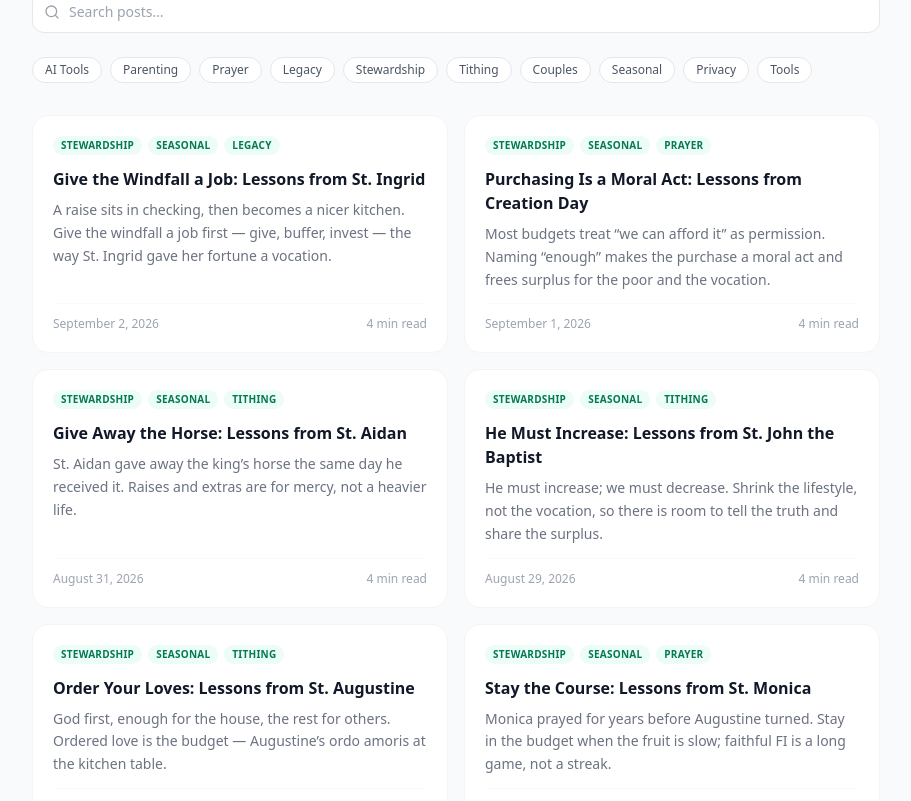
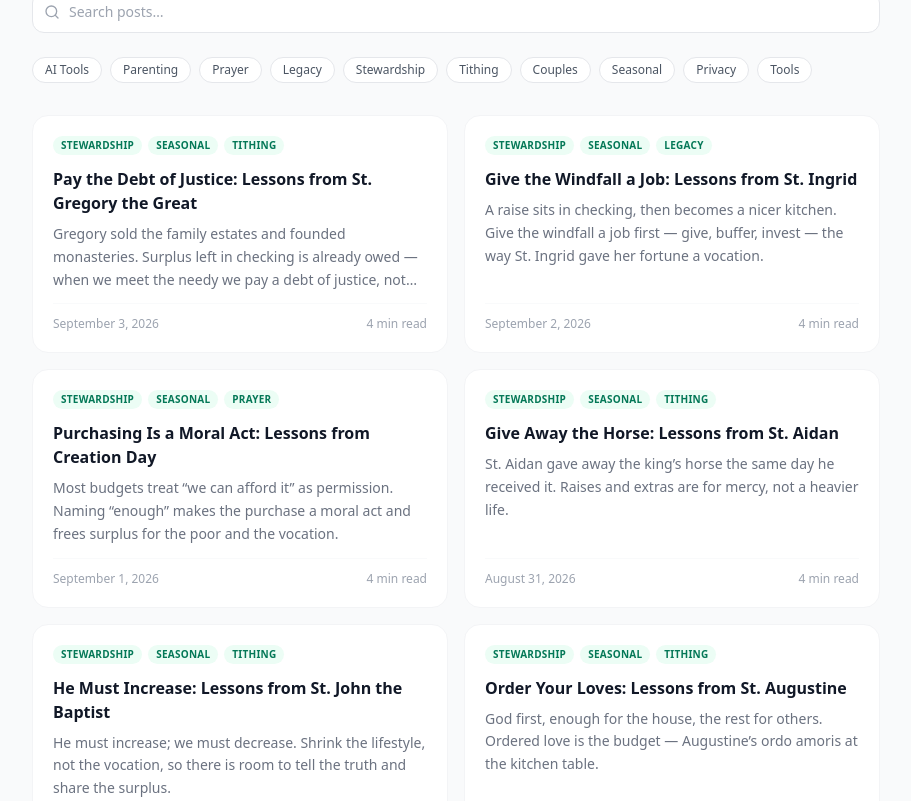
Before and after one commit to daughterpop/super-fi-calc, a React (Vite) app: page /blog in a window 1280 px wide. Shown: the part 635-1436 px from the top of the page, without its empty margins (184-1095 px from the left). Built offline with nearby package versions, Linux system fonts and the light colour scheme.

Commit message:
Add daily blog post: Pay the Debt of Justice: Lessons from St. Gregory the Great – September 3, 2026

```diff
--- a/src/data/posts.js
+++ b/src/data/posts.js
@@ -1,4 +1,14 @@
 const rawPosts = [
+  {
+    title: 'Pay the Debt of Justice: Lessons from St. Gregory the Great',
+    date: 'September 3, 2026',
+    dateSort: '2026-09-03',
+    excerpt: 'Gregory sold the family estates and founded monasteries. Surplus left in checking is already owed — when we meet the needy we pay a debt of justice, not offer a gift.',
+    readTime: '4 min read',
+    link: '/blog/pay-the-debt-of-justice-lessons-from-st-gregory-the-great',
+    tags: ['Stewardship', 'Seasonal', 'Tithing'],
+    featured: false
+  },
   {
     title: 'Give the Windfall a Job: Lessons from St. Ingrid',
     date: 'September 2, 2026',
@@ -423,17 +433,17 @@ const rawPosts = [
     title: 'Make Generosity Ordinary: Lessons from St. Lawrence',
     date: 'August 10, 2026',
     dateSort: '2026-08-10',
-    excerpt: 'The poor are the treasures of the Church. Make generosity a line item, not a mood.',
+    excerpt: 'The poor are the treasures of the Church. Make generosity ordinary so the household can keep saying yes.',
     readTime: '4 min read',
     link: '/blog/make-generosity-ordinary-lessons-from-st-lawrence',
-    tags: ['Stewardship', 'Seasonal'],
+    tags: ['Stewardship', 'Seasonal', 'Tithing'],
     featured: false
   },
   {
     title: 'Build Margin to Carry the Cross: Lessons from St. Edith Stein',
     date: 'August 9, 2026',
     dateSort: '2026-08-09',
-    excerpt: 'Truth first, then the Cross. Honest numbers prepare a family to carry hard seasons without panic.',
+    excerpt: 'She sought truth and carried the Cross. Margin prepares ordinary families to carry the crosses of family life with freedom rather than fear.',
     readTime: '4 min read',
     link: '/blog/build-margin-to-carry-the-cross-lessons-from-st-edith-stein',
     tags: ['Stewardship', 'Seasonal'],
@@ -443,47 +453,17 @@ const rawPosts = [
     title: 'Build Margin Through Gospel Poverty: Lessons from St. Dominic',
     date: 'August 8, 2026',
     dateSort: '2026-08-08',
-    excerpt: 'He sold his books in a famine. Own less, cling less, give the gap a job.',
+    excerpt: 'He chose poverty so the Gospel could travel light. Own less on purpose so the household can move freely toward mission.',
     readTime: '4 min read',
     link: '/blog/build-margin-through-gospel-poverty-lessons-from-st-dominic',
     tags: ['Stewardship', 'Seasonal'],
     featured: false
   },
   {
-    title: 'How to Get Started on Your FI Path',
-    date: 'August 7, 2026',
-    dateSort: '2026-08-07',
-    excerpt: 'A clear, practical starting path for Catholic households: know the number, protect the tithe, build the buffer, then put surplus to work.',
-    readTime: '8 min read',
-    link: '/blog/how-to-get-started-on-your-fi-path',
-    tags: ['Stewardship'],
-    featured: true
-  },
-  {
-    title: 'Why FI for Catholics',
-    date: 'August 7, 2026',
-    dateSort: '2026-08-07',
-    excerpt: 'Financial independence for Catholic families means margin for vocation — Providence and prudence together, tithing in the plan, honest math for large households, and freedom for the mission rather than secular FIRE cosplay.',
-    readTime: '6 min read',
-    link: '/blog/why-fi-for-catholics',
-    tags: ['Stewardship'],
-    featured: true
-  },
-  {
-    title: 'Triple Savings on Online Purchases',
-    date: 'August 7, 2026',
-    dateSort: '2026-08-07',
-    excerpt: 'Stack credit-card rewards, cashback portals, and checkout offers so everyday shopping funds the FI path — without debt and without turning thrift into a second full-time job.',
-    readTime: '7 min read',
-    link: '/blog/triple-savings-online-purchases',
-    tags: ['Stewardship', 'Tools'],
-    featured: true
-  },
-  {
     title: 'Build Margin to Trust Providence: Lessons from St. Cajetan',
     date: 'August 7, 2026',
     dateSort: '2026-08-07',
-    excerpt: 'Trust Providence with a plan, not a shrug. A real buffer is how 2 a.m. anxiety loses its vote.',
+    excerpt: 'He trusted Providence while working hard. Margin is how ordinary households practice the same trust without anxiety running the numbers.',
     readTime: '4 min read',
     link: '/blog/build-margin-to-trust-providence-lessons-from-st-cajetan',
     tags: ['Stewardship', 'Seasonal'],
@@ -493,17 +473,17 @@ const rawPosts = [
     title: 'See the Glory Ahead: Lessons from the Transfiguration',
     date: 'August 6, 2026',
     dateSort: '2026-08-06',
-    excerpt: 'They saw the end before the climb. Write the FI number down so the ordinary week has a why.',
+    excerpt: 'The mountain showed the end of the story. Keep the household pointed toward glory so money stays a tool, not the destination.',
     readTime: '4 min read',
     link: '/blog/see-the-glory-ahead-lessons-from-the-transfiguration',
     tags: ['Stewardship', 'Seasonal'],
     featured: false
   },
   {
-    title: 'Build on Trust, Not Anxiety: Lessons from Our Lady of the Snows',
+    title: 'Build on Trust Not Anxiety: Lessons from Our Lady of the Snows',
     date: 'August 5, 2026',
     dateSort: '2026-08-05',
-    excerpt: 'Snow in August was a sign to build. Trust first, then put a foundation under the household.',
+    excerpt: 'A miraculous snow marked the site. Trust is the foundation; anxiety is the expensive alternative.',
     readTime: '4 min read',
     link: '/blog/build-on-trust-not-anxiety-lessons-from-our-lady-of-the-snows',
     tags: ['Stewardship', 'Seasonal'],
@@ -513,7 +493,7 @@ const rawPosts = [
     title: 'Simplicity Creates Real Margin: Lessons from St. John Vianney',
     date: 'August 4, 2026',
     dateSort: '2026-08-04',
-    excerpt: 'A curé who lived on almost nothing. Simplicity is still the cheapest path to real slack in the plan.',
+    excerpt: 'The Curé lived simply so he could give everything. Simplicity is how ordinary families create the margin that makes generosity possible.',
     readTime: '4 min read',
     link: '/blog/simplicity-creates-real-margin-lessons-from-st-john-vianney',
     tags: ['Stewardship', 'Seasonal'],
@@ -523,7 +503,7 @@ const rawPosts = [
     title: 'Build Margin for True Hospitality: Lessons from St. Lydia',
     date: 'August 3, 2026',
     dateSort: '2026-08-03',
-    excerpt: 'She opened her house to Paul. Hospitality needs a buffer, not just good intentions.',
+    excerpt: 'She opened her home to the apostles. Margin turns hospitality from a stretch into an ordinary welcome.',
     readTime: '4 min read',
     link: '/blog/build-margin-for-true-hospitality-lessons-from-st-lydia',
     tags: ['Stewardship', 'Seasonal'],
@@ -533,7 +513,7 @@ const rawPosts = [
     title: 'When Little Is Enough: Lessons from the Loaves and Fishes',
     date: 'August 2, 2026',
     dateSort: '2026-08-02',
-    excerpt: 'Five loaves looked like scarcity. Live as if little is enough and you can give from what you already have.',
+    excerpt: 'Five loaves and two fish fed thousands. Enough, offered, multiplies; the household that waits for abundance often never starts.',
     readTime: '4 min read',
     link: '/blog/when-little-is-enough-lessons-from-the-loaves-and-fishes',
     tags: ['Stewardship', 'Seasonal'],
@@ -543,7 +523,7 @@ const rawPosts = [
     title: 'Detachment Creates Real Freedom: Lessons from St. Alphonsus Liguori',
     date: 'August 1, 2026',
     dateSort: '2026-08-01',
-    excerpt: 'Status is a quiet tax. Detach from the need to look successful and the FI plan becomes possible.',
+    excerpt: 'He left the courts for the poor. Detachment is how money stops owning the heart and the household gains freedom for mission.',
     readTime: '4 min read',
     link: '/blog/detachment-creates-real-freedom-lessons-from-st-alphonsus-liguori',
     tags: ['Stewardship', 'Seasonal'],
@@ -553,7 +533,7 @@ const rawPosts = [
     title: 'Serve Without the Anxiety: Lessons from Martha, Mary, and Lazarus',
     date: 'July 29, 2026',
     dateSort: '2026-07-29',
-    excerpt: 'Martha was anxious and troubled about many things. Build enough slack that service does not crowd out the better part.',
+    excerpt: 'Martha served; Mary listened. Margin lets service stay free of anxiety so the better part is not crowded out by the urgent.',
     readTime: '4 min read',
     link: '/blog/serve-without-the-anxiety-lessons-from-martha-mary-and-lazarus',
     tags: ['Stewardship', 'Seasonal'],
@@ -563,8 +543,8 @@ const rawPosts = [
     title: 'Build a Money Sabbath into Your Week',
     date: 'July 28, 2026',
     dateSort: '2026-07-28',
-    excerpt: 'A practical weekly pause from money decisions so the household can rest, pray, and remember that provision is from the Lord — not from constant optimization.',
-    readTime: '5 min read',
+    excerpt: 'One day a week the money conversation rests. A money Sabbath protects the household from anxiety that never clocks out.',
+    readTime: '4 min read',
     link: '/blog/build-a-money-sabbath-into-your-week',
     tags: ['Stewardship', 'Prayer'],
     featured: false
@@ -573,7 +553,7 @@ const rawPosts = [
     title: 'Build Margin to Give Freely: Lessons from St. Pantaleon',
     date: 'July 27, 2026',
     dateSort: '2026-07-27',
-    excerpt: 'An unmercenary physician. Give without calculating the return — which only works if the plan already gave.',
+    excerpt: 'He treated the poor without charge. Margin is how ordinary households keep generosity from becoming a stretch.',
     readTime: '4 min read',
     link: '/blog/build-margin-to-give-freely-lessons-from-st-pantaleon',
     tags: ['Stewardship', 'Seasonal'],
@@ -583,47 +563,47 @@ const rawPosts = [
     title: 'Lessons from Joachim and Anne for Building a Lasting Family Legacy',
     date: 'July 26, 2026',
     dateSort: '2026-07-26',
-    excerpt: 'The parents of the Blessed Virgin show us that ordinary faithfulness in the home is the real foundation of lasting family legacy — including the financial kind.',
+    excerpt: 'They raised the Mother of God in ordinary fidelity. Legacy is formed in the daily order of the home, not only in the estate plan.',
     readTime: '4 min read',
     link: '/blog/lessons-from-joachim-and-anne-for-building-a-lasting-family-legacy',
-    tags: ['Stewardship', 'Legacy', 'Seasonal'],
+    tags: ['Stewardship', 'Seasonal', 'Legacy'],
     featured: false
   },
   {
     title: 'Treat Your FI Journey Like a Pilgrimage: Lessons from St. James for Catholic Families',
     date: 'July 25, 2026',
     dateSort: '2026-07-25',
-    excerpt: 'The Camino reminds us that the path itself shapes us. Catholic families can treat the long work of financial independence the same way — steady steps, not a race.',
+    excerpt: 'The Camino is walked one day at a time. FI is the same: steady steps, light pack, eyes on the destination.',
     readTime: '4 min read',
     link: '/blog/treat-your-fi-journey-like-a-pilgrimage-lessons-from-st-james-for-catholic-families',
     tags: ['Stewardship', 'Seasonal'],
     featured: false
   },
   {
-    title: 'Meal Planning When You’re Tired',
+    title: 'AI Meal Planning for Catholic Families: Stretch the Budget and Accelerate FI',
     date: 'July 24, 2026',
     dateSort: '2026-07-24',
-    excerpt: 'Simple ways to keep food costs down and the table peaceful even on the days when energy is low.',
+    excerpt: 'Smart meal planning frees real dollars from the grocery line without turning dinner into a second job.',
     readTime: '5 min read',
     link: '/blog/ai-meal-planning-for-catholic-families-stretch-the-budget-and-accelerate-fi',
-    tags: ['Stewardship', 'Parenting', 'AI Tools'],
+    tags: ['Stewardship', 'Tools', 'Parenting'],
     featured: false
   },
   {
-    title: 'Protect Your Family’s Digital Privacy',
-    date: 'July 23, 2026',
-    dateSort: '2026-07-23',
-    excerpt: 'Practical tools and habits that keep the household’s data safer without turning privacy into a full-time job.',
-    readTime: '6 min read',
+    title: 'Protect Your Family’s Digital Privacy: Stewardship Tools for Catholic FI',
+    date: 'July 12, 2026',
+    dateSort: '2026-07-12',
+    excerpt: 'Privacy is part of stewardship. Practical tools that reduce surveillance without adding complexity.',
+    readTime: '5 min read',
     link: '/blog/protect-your-familys-digital-privacy-stewardship-tools-for-catholic-fi',
     tags: ['Stewardship', 'Privacy', 'Tools'],
     featured: false
   },
   {
-    title: 'Back-to-School Costs Without the Spiral',
-    date: 'July 22, 2026',
-    dateSort: '2026-07-22',
-    excerpt: 'A calm approach to the annual back-to-school spend so it doesn’t derail the savings plan.',
+    title: 'Catholic Families AI for Back-to-School Savings and Faith-Filled Financial Freedom',
+    date: 'July 5, 2026',
+    dateSort: '2026-07-05',
+    excerpt: 'Back-to-school does not have to derail the savings plan. Practical ways to stretch the budget while keeping formation first.',
     readTime: '5 min read',
     link: '/blog/catholic-families-ai-for-back-to-school-savings-and-faith-filled-financial-freedom',
     tags: ['Stewardship', 'Parenting', 'AI Tools'],
--- a/src/main.jsx
+++ b/src/main.jsx
@@ -95,6 +95,7 @@ import HeMustIncreaseLessonsFromStJohnTheBaptist from './pages/he-must-increase-
 import GiveAwayTheHorseLessonsFromStAidan from './pages/give-away-the-horse-lessons-from-st-aidan.jsx';
 import PurchasingIsAMoralActLessonsFromCreationDay from './pages/purchasing-is-a-moral-act-lessons-from-creation-day.jsx';
 import GiveTheWindfallAJobLessonsFromStIngrid from './pages/give-the-windfall-a-job-lessons-from-st-ingrid.jsx';
+import PayTheDebtOfJusticeLessonsFromStGregoryTheGreat from './pages/pay-the-debt-of-justice-lessons-from-st-gregory-the-great.jsx';
 
 ReactDOM.createRoot(document.getElementById('root')).render(
   <React.StrictMode>
@@ -193,6 +194,7 @@ ReactDOM.createRoot(document.getElementById('root')).render(
           <Route path="/blog/give-away-the-horse-lessons-from-st-aidan" element={<GiveAwayTheHorseLessonsFromStAidan />} />
           <Route path="/blog/purchasing-is-a-moral-act-lessons-from-creation-day" element={<PurchasingIsAMoralActLessonsFromCreationDay />} />
           <Route path="/blog/give-the-windfall-a-job-lessons-from-st-ingrid" element={<GiveTheWindfallAJobLessonsFromStIngrid />} />
+          <Route path="/blog/pay-the-debt-of-justice-lessons-from-st-gregory-the-great" element={<PayTheDebtOfJusticeLessonsFromStGregoryTheGreat />} />
 
           <Route path="*" element={<App />} />
         </Routes>
--- /dev/null
+++ b/src/pages/pay-the-debt-of-justice-lessons-from-st-gregory-the-great.jsx
@@ -0,0 +1,93 @@
+import React from 'react';
+import BlogPostFooter from '../components/BlogPostFooter';
+
+export default function PayTheDebtOfJusticeLessonsFromStGregoryTheGreat() {
+  return (
+    <div className="min-h-screen bg-gradient-to-br from-slate-50 via-blue-50 to-indigo-50 py-12 px-4">
+      <div className="max-w-4xl mx-auto prose prose-slate">
+        <p className="mb-6">
+          <a href="/blog" className="text-blue-700 hover:underline font-medium">← Back to the blog</a>
+        </p>
+
+        <h1 className="text-4xl md:text-5xl font-bold text-gray-900 mb-8">
+          Pay the Debt of Justice: Lessons from St. Gregory the Great
+        </h1>
+
+        <p className="text-xl font-semibold text-gray-800 mb-4">
+          The prefect of Rome sold the family estates, founded monasteries, and later fed a city in famine. Surplus was never a private upgrade.
+        </p>
+
+        <p className="mb-6">
+          Before the plague and the papacy, Gregory walked away from the prefecture. He turned ancestral wealth into six monasteries in Sicily and one in Rome — St. Andrew’s on the Caelian Hill, where he himself took the habit. The fortune did not thicken a noble lifestyle. It paid for prayer and the poor.
+        </p>
+
+        <p className="mb-6">
+          When famine and war hit Rome, the same man — now pope — organized grain ships, ransomed captives, and treated the city’s need as a claim on the Church’s resources. He signed letters “servant of the servants of God.” The title was not humility theater. It was the budget.
+        </p>
+
+        <h2 className="text-2xl font-bold text-gray-900 mt-10 mb-4">
+          What he actually taught
+        </h2>
+        <p className="mb-6">
+          In the Pastoral Rule, Gregory wrote a line the Catechism still carries: “When we attend to the needs of those in want, we give them what is theirs, not ours. More than performing works of mercy, we are paying a debt of justice.”
+        </p>
+
+        <p className="mb-6">
+          The surplus is not a gift we invent. It is already spoken for. Another saying of his cuts even cleaner: if everyone kept only what was sufficient for necessity and left the remainder to the needy, there would be no rich and no poor. The gap between “enough” and “more” is the place justice lives.
+        </p>
+
+        <h2 className="text-2xl font-bold text-gray-900 mt-10 mb-4">
+          How this lands in the household plan
+        </h2>
+        <p className="mb-6">
+          Faithful FI is how ordinary families practice the same debt without founding an abbey. You name what is enough for the house. You freeze the lifestyle when money arrives. You treat the remainder as already belonging to the poor, the parish, the buffer, and the long-term vocation. Then a lean season does not cancel generosity, because generosity was never the leftover.
+        </p>
+
+        <ul className="list-disc pl-6 space-y-3 mb-8 text-gray-700">
+          <li>Write a clear “enough” number for housing, food, and discretionary spending so surplus is visible instead of absorbed</li>
+          <li>When a raise or refund lands, move the extra the same week — give first, then buffer, then invest</li>
+          <li>Keep a cash reserve large enough that meeting a need does not become next month’s panic</li>
+          <li>Review the last three months of spending and circle anything that was more than necessity; assign that category a lower ceiling</li>
+        </ul>
+
+        <p className="mb-6">
+          Gregory’s freedom was not the size of the estates. It was that the estates already had a mission. A household that lives below its means has the same freedom: it can pay the debt of justice on an ordinary Tuesday because the life was never inflated to every available dollar.
+        </p>
+
+        <h2 className="text-2xl font-bold text-gray-900 mt-10 mb-4">
+          One practical step this week
+        </h2>
+        <p className="mb-6">
+          Open the most recent bank and card statements. Name one line that is clearly beyond necessity — a subscription, frequent takeout, an upgrade that did not serve the vocation. Cut it or halve it this month. Send the freed amount where it is already owed: the tithe, a concrete need, or the emergency fund that protects both the family and future generosity.
+        </p>
+
+        <p className="mb-4">
+          Once the gift is made and the buffer is safe, do not leave the true remainder sitting in checking. Checking accounts spend themselves. A simple donor-advised path keeps giving first and ordered so the debt of justice stays a claim on the plan rather than a scramble when someone knocks.
+        </p>
+
+        <a
+          href="https://www.daffy.org/dhimmer1/invite"
+          target="_blank"
+          rel="noopener noreferrer"
+          className="inline-flex items-center gap-2 px-8 py-4 bg-green-600 text-white font-semibold rounded-xl hover:bg-green-700 transition-all shadow-md hover:shadow-lg mb-6"
+        >
+          Keep giving first with Daffy →
+        </a>
+
+        <p className="mb-6">
+          St. Gregory did not become free by protecting the prefect’s lifestyle. He became free by turning the estate into monasteries and treating the city’s hunger as a debt already due. Our part is smaller and still holy: name enough, send the rest, and build the margin that makes justice ordinary.
+        </p>
+
+        <p className="text-lg font-medium text-gray-800 mt-10">
+          Name what is enough. Pay the debt. Let the surplus serve.
+        </p>
+
+        <p className="text-gray-700 font-medium mt-6">
+          – Dustin
+        </p>
+
+        <BlogPostFooter />
+      </div>
+    </div>
+  );
+}
```
Also changed, not shown: 2 other files (tests, documents, lock files or other folders).
